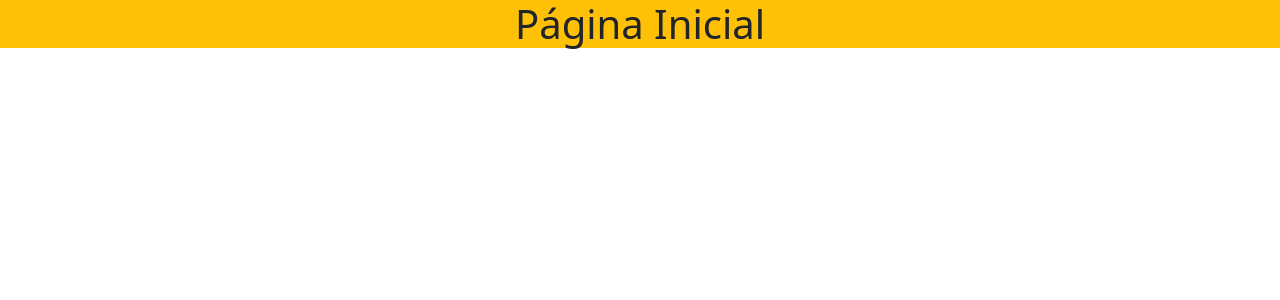
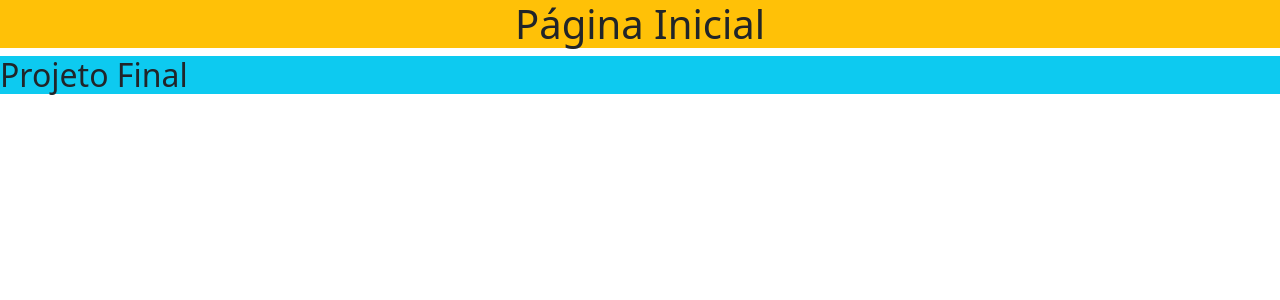
Before and after one commit to ismaelce122/ProjetoFinalIsmael, a Flask app: page / in a window 1280 px wide. Shown: the top 300 px of the page. Run offline with Flask 3, Linux system fonts and the light colour scheme; some libraries are stand-ins or nearby versions.

Commit message:
Atualização

```diff
--- a/templates/index.html
+++ b/templates/index.html
@@ -3,5 +3,6 @@
 {% block conteudo %}
 
 <h1 class="bg-warning text-center">Página Inicial</h1>
+<h2 class="bg-info">Projeto Final</h2>
 
 {% endblock %}
```
